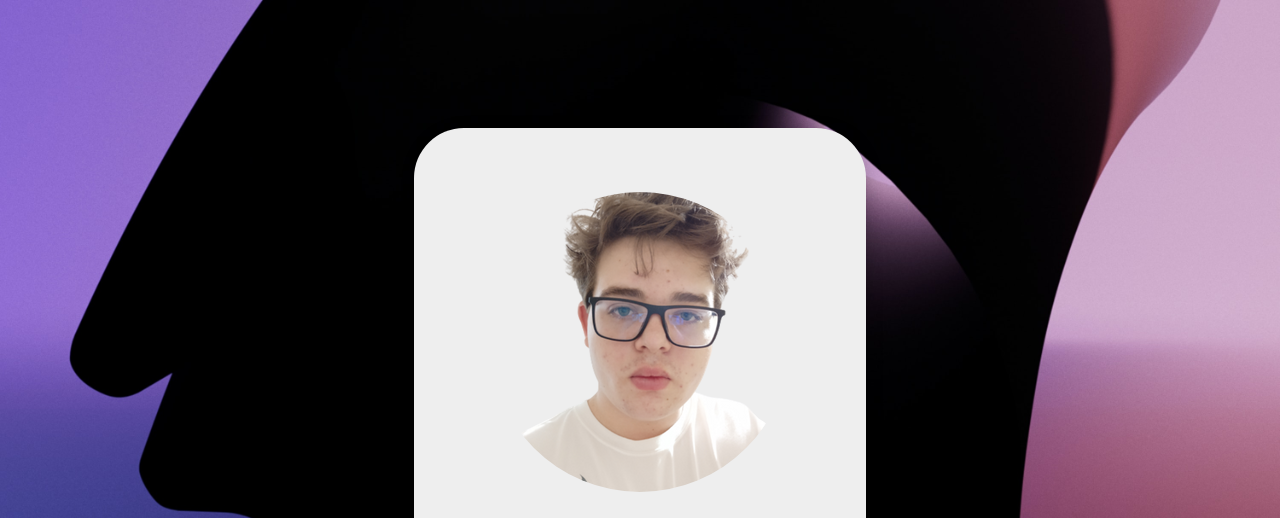
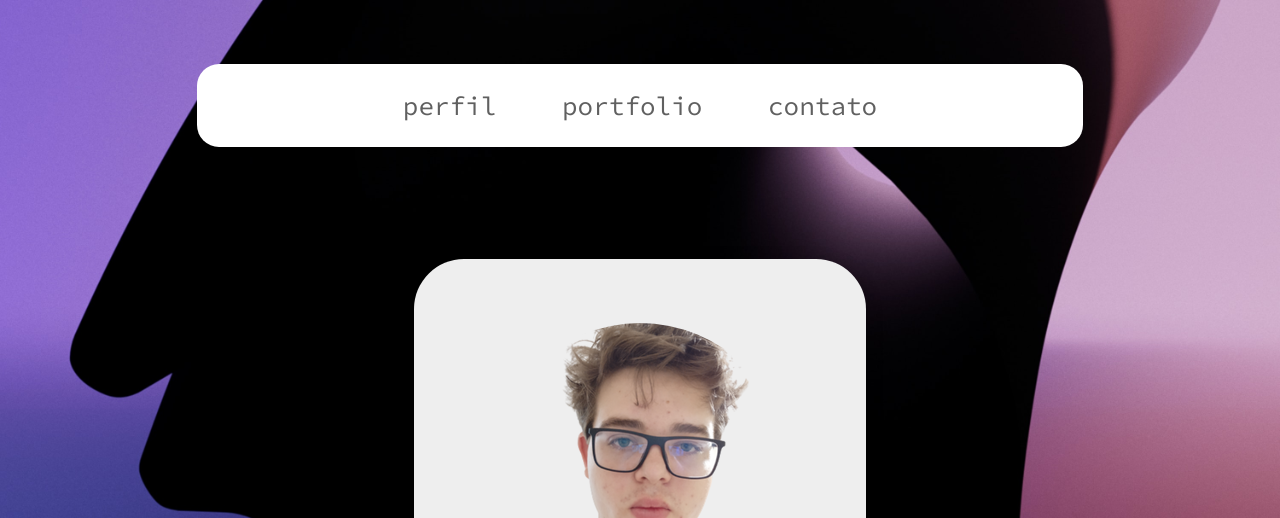
Before and after one commit to lucc4w/portfolio-pessoal, a plain HTML site: page index.html in a window 1280 px wide. Shown: the top 518 px of the page. Drawn offline with Linux system fonts and the light colour scheme.

Commit message:
Add files via upload

```diff
--- a/css/style.css
+++ b/css/style.css
@@ -24,6 +24,25 @@ body{
     justify-items: center;
     height: 100vh;
     color: #aeaeae;
+}
+
+html{scroll-behavior: smooth}
+
+.nav-bar{
+    font-size: 26px;
+    color: #606060;
+    background-color: white;
+    text-align: center;
+    border-radius: 22px;
+    margin-top: 4rem;
+    margin-bottom: -1rem;
+    display: flex;
+    justify-content: center;
+}
+
+.nav-bar li{
+    display: inline-block;
+    padding: 25px;
 }
 
 .container{
@@ -152,3 +171,9 @@ a{
         font-size: 18px;
     }
 }
+
+@media (max-width: 525px){
+    .nav-bar li{
+        display: flex;
+    }
+}
--- a/index.html
+++ b/index.html
@@ -17,18 +17,29 @@
 <body>
     <div class="container">
 
+    <div class="nav-bar">
+        <ul>
+            <li><a href="#profileid">perfil</a></li>
+            <li><a href="#portfolioid">portfolio</a></li>
+            <li><a href="#">contato</a></li>
+        </ul>
+    </div>
+
+    <section id="profileid">
     <div class="profile box">
         <img class="profile-pic" src="img/me.png" alt="Profile">
         <h1 class="title">Lucas Almeida</h1>
         <span>São Paulo, BR</span>
-        <p>Front-End Developer</p>
+        <p>Desenvolvedor Front-End</p>
 
         <ul class="redes-sociais">
             <li><a href="https://www.linkedin.com/in/lucasalmeida09/" target="_blank"><img src="img/linkedin.svg" alt="LinkedIn"></a></li>
             <li><a href="https://github.com/lucc4w" target="_blank"><img src="img/github.svg" alt="GitHub"></a></li>
         </ul>
     </div>
+    </section>
 
+    <section id="portfolioid">
     <div class="portfolio box">
         <h1 class="title">Portfólio</h1>
         <ul>
@@ -63,6 +74,7 @@
             </li>
         </ul>
     </div>
+    </section>
 
     <p class="copyright">Lucas Almeida © 2022</p>
 
```
